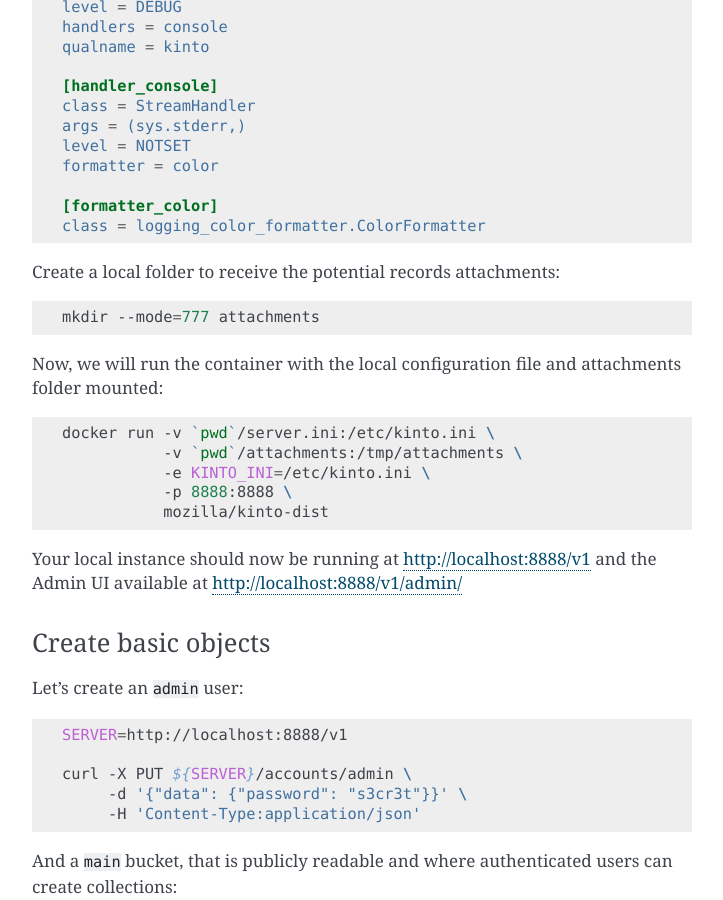
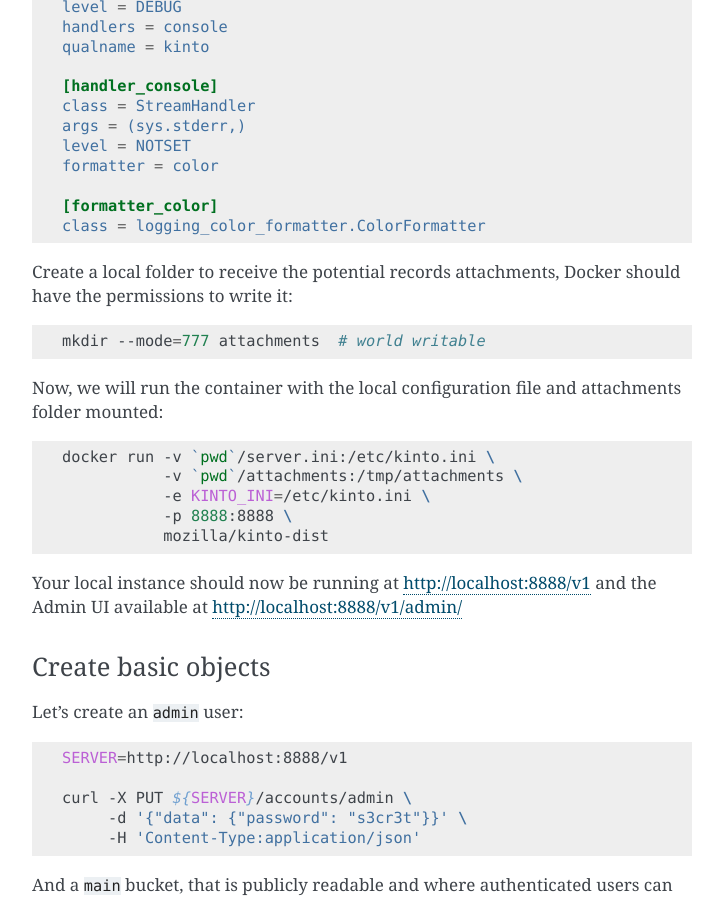
Before and after one commit to mozilla/remote-settings, a Sphinx documentation site: the page built from docs/tutorial-local-server.rst, in a window 1280 px wide and 900 px high, scrolled down 2395 px. Shown: the whole window, without its empty margins (388-1111 px from the left). Built offline with Sphinx 7.4.7, drawn with Linux system fonts in a browser that asks for light colours.

Commit message:
Emphasize permissions to set on the folder

```diff
--- a/docs/tutorial-local-server.rst
+++ b/docs/tutorial-local-server.rst
@@ -127,11 +127,11 @@ Create a configuration file ``server.ini`` with the following content:
     [formatter_color]
     class = logging_color_formatter.ColorFormatter
 
-Create a local folder to receive the potential records attachments:
+Create a local folder to receive the potential records attachments, Docker should have the permissions to write it:
 
 .. code-block:: bash
 
-    mkdir --mode=777 attachments
+    mkdir --mode=777 attachments  # world writable
 
 Now, we will run the container with the local configuration file and attachments folder mounted:
 
```
